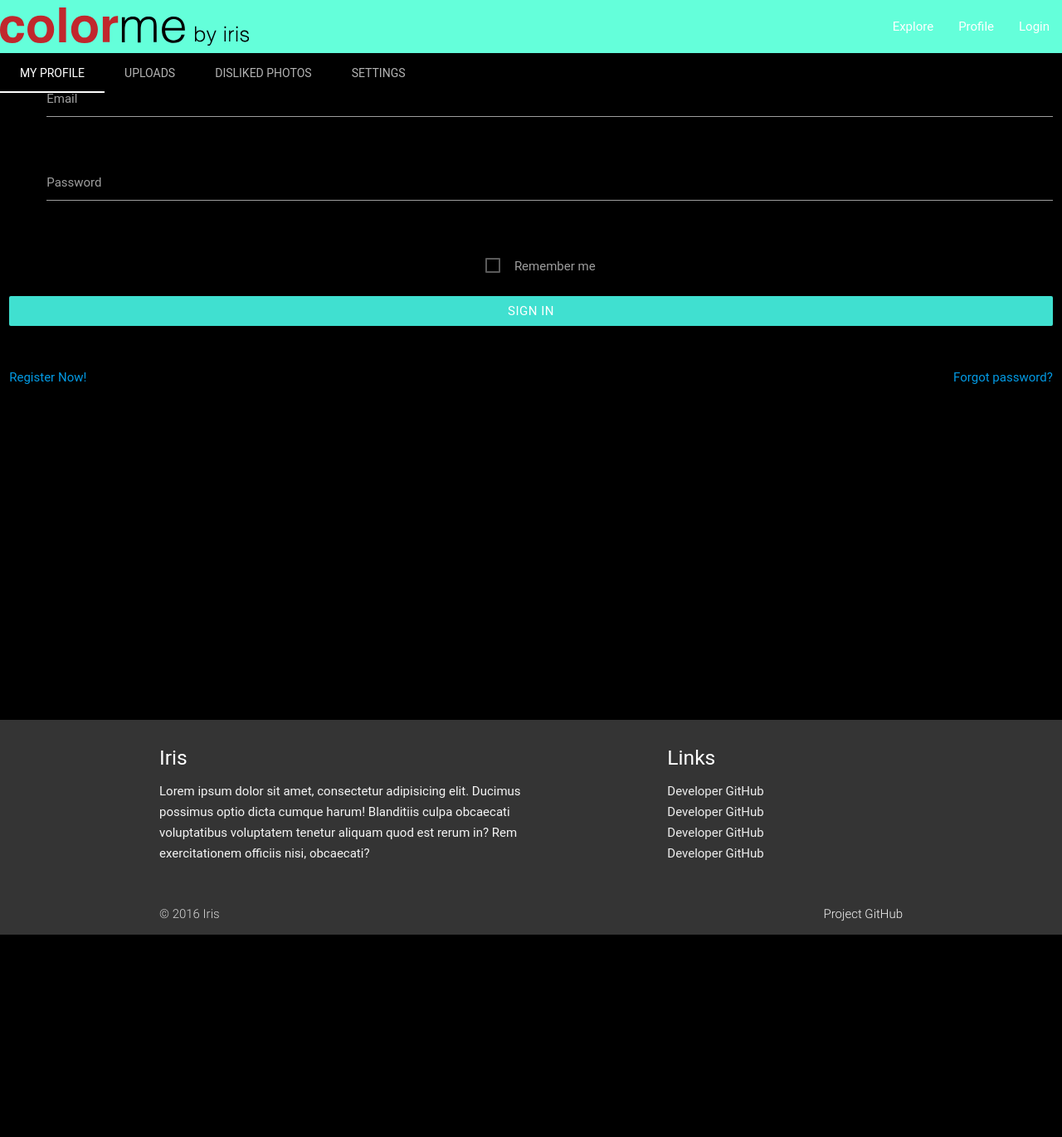
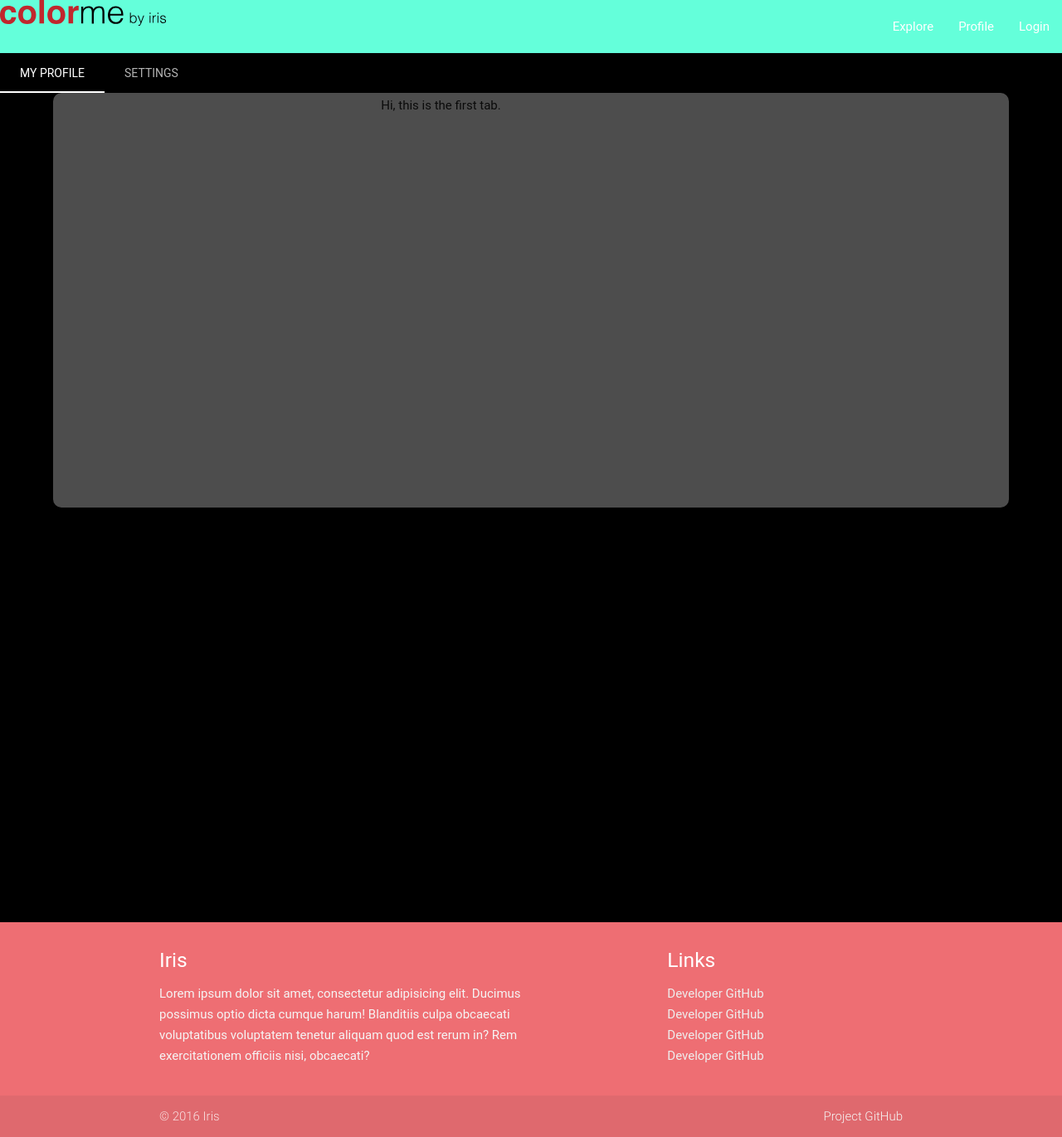
Before and after one commit to taylorem2787/PhotographyRater, a PHP site: page /public/profile.html in a window 1280 px wide. Shown: the whole page at 83% size. Before the commit the page ends 1127 px from the top, so only its background shows below. Run offline with PHP 8.4, Linux system fonts and the light colour scheme; some libraries are stand-ins or nearby versions; some web fonts are replaced.

Commit message:
profile layout

```diff
--- /dev/null
+++ b/public/css/profile.css
@@ -0,0 +1,39 @@
+body {
+    width: 100%;
+    padding: 0px;
+    margin: 0 auto;
+    overflow: auto;
+    line-height: 25px;
+    background-color: black;
+}
+* {
+	position: relative;
+	box-sizing: border-box;
+}
+.container-profile {
+	min-height: 500px;
+	background-color: black !important;
+    background-color: rgba(255,255,255,0.3) !important;
+
+	column-count: 3;
+	line-height: 2;
+	width: 90%;
+	margin: auto;
+    -moz-column-gap: 0;
+    -webkit-column-gap: 0;
+    column-gap: 0;
+    border-radius: 10px;
+}
+
+.nav-extended{
+	background-image: url(../img/nav.png) !important;
+	background-size: cover;
+	clear: both;
+}
+
+nav .brand-logo {
+    display: flex;
+    align-items: center;
+
+    width: 200px;
+}
--- a/public/css/style.css
+++ b/public/css/style.css
@@ -203,12 +203,9 @@ footer.page-footer {
 .nav-extended{
 	background-image: url(../img/nav.png) !important;
 	background-size: cover;
+	clear: both;
 }
 
 #like {
 	color: #fff !important;
 }
-
-/*.container-profile {
-		background-color: black;
-    background-color: rgba(255,255,255,0.3) !important;*/
--- a/public/profile.html
+++ b/public/profile.html
@@ -1,4 +1,4 @@
-4<!DOCTYPE html>
+<!DOCTYPE html>
 <html>
 
   <head>
@@ -15,9 +15,9 @@
     <!--Let browser know website is optimized for mobile-->
     <meta name="viewport" content="width=device-width, initial-scale=1.0"/>
     <!-- Compiled and minified CSS -->
-      <link rel="stylesheet" href="https://cdnjs.cloudflare.com/ajax/libs/materialize/0.97.8/css/materialize.min.css">     a href="#modal1" id="registration-modal"
+    <link rel="stylesheet" href="https://cdnjs.cloudflare.com/ajax/libs/materialize/0.97.8/css/materialize.min.css">
     <!-- STYLE SHEETS -->
-    <link rel="stylesheet" href="css/style.css">
+    <link rel="stylesheet" href="css/profile.css">
     <!-- Compiled and minified JavaScript -->
     <script src="https://cdnjs.cloudflare.com/ajax/libs/materialize/0.97.8/js/materialize.min.js"></script>
     <!-- JQuery Web Pop-over -->
@@ -48,80 +48,37 @@
       <div class="extended">
         <ul class="tabs tabs-transparent black">
           <li class="tab"><a href="#profile">My Profile</a></li>
-          <li class="tab"><a href="#uploads">Uploads</a></li>
-          <li class="tab "><a href="#dislikes">Disliked Photos</a></li>
           <li class="tab"><a href="#settings">Settings</a></li>
         </ul>
-
     </div>
   </nav>
+
+ <!--  <div id="profile" class="col s12">My Profile</div>
+  <div id="settings" class=" active col s12">Settings</div> -->
+
+
+<div class="container-profile black">
+  <div class="row">
+    <div class="col sm12 m6">
         <div class="pink-light"></div>
+
         <div id='profile'>
             <p>Hi, this is the first tab.</p>
         </div>
-<div id='uploads'>
-  <p>This is the 2nd tab.</p>
-</div>
-<div id='dislikes'>
-  <p>And this is the 3rd tab.</p>
-</div>
-
         <div id='settings'>
             <p>And this is the 3rd tab.</p>
         </div>
     </div>
-<!--   <div id="test1" class="col s12">My Profile</div>
-  <div id="test2" class="col s12">Liked Photos</div>
-  <div id="test3" class="col s12">Disliked</div>
-  <div id="test4" class="col s12">Uploaded</div> -->
-
-  <!-- ======================Login================================= -->
-
-    <div id="login-form" class="webui-popover-content center-align">
-      <form class="login-form" onsubmit="return false">
-        <div class="row margin">
-          <div class="input-field col s12">
-            <i class="material-icons prefix">person outline</i>
-            <input class="validate" id="email" type="email">
-            <label for="email" data-error="wrong" data-success="right" class="center-align">Email</label>
-          </div>
-        </div>
-        <div class="row margin">
-          <div class="input-field col s12">
-            <i class="material-icons prefix">lock outline</i>
-            <input id="password" type="password">
-            <label for="password">Password</label>
-          </div>
-        </div>
-        <div class="row">
-          <div class="input-field col s12 m12 l12  login-text">
-              <input type="checkbox" id="remember-me" />
-              <label for="remember-me">Remember me</label>
-          </div>
-        </div>
-        <div class="row">
-          <div class="input-field col s12">
-            <button type="submit" class="btn waves-effect waves-light col s12 turquoise">Sign In</button>
-          </div>
-        </div>
-        <div class="row">
-          <div class="input-field col s6 m6 l6">
-            <p class="margin medium-small"><a href="#" id="register">Register Now!</a></p>
-          </div>
-          <div class="input-field col s6 m6 l6">
-              <p class="margin right-align medium-small"><a href="#">Forgot password?</a></p>
   </div>
 </div>
 
-      </form>
-    </div>
-    <!-- ======================LOGIN END================================= -->
+
 
 
   <div class="parallax-container">
 
 
-    <div class="parallax"><img class="parallax-img" src="img/nyc.jpg"></div>
+    <div class="parallax"><img class="parallax-img" src="img/jellyfish.jpeg"></div>
   </div>
 
 
```
Lines whose indentation alone changed are shown as unchanged.
